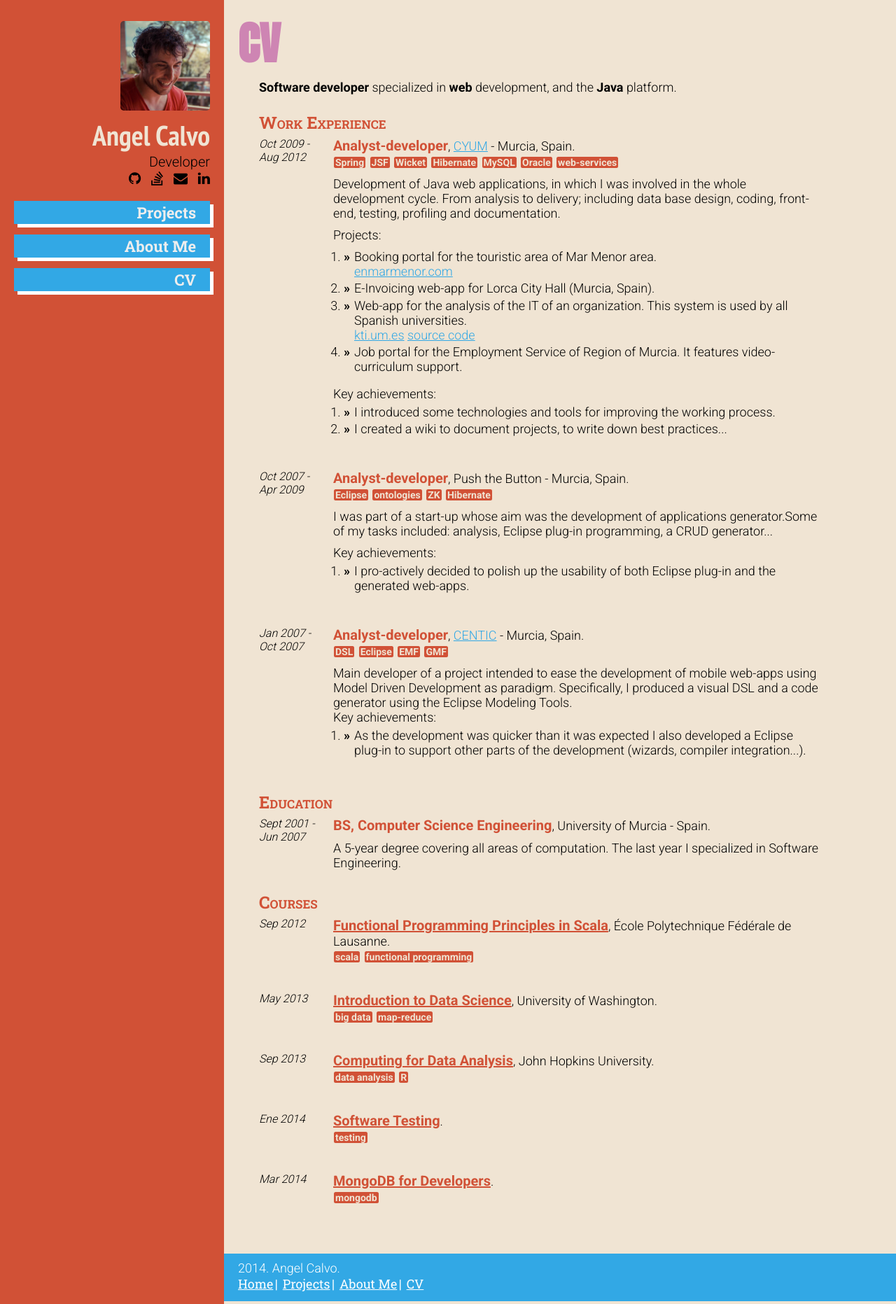
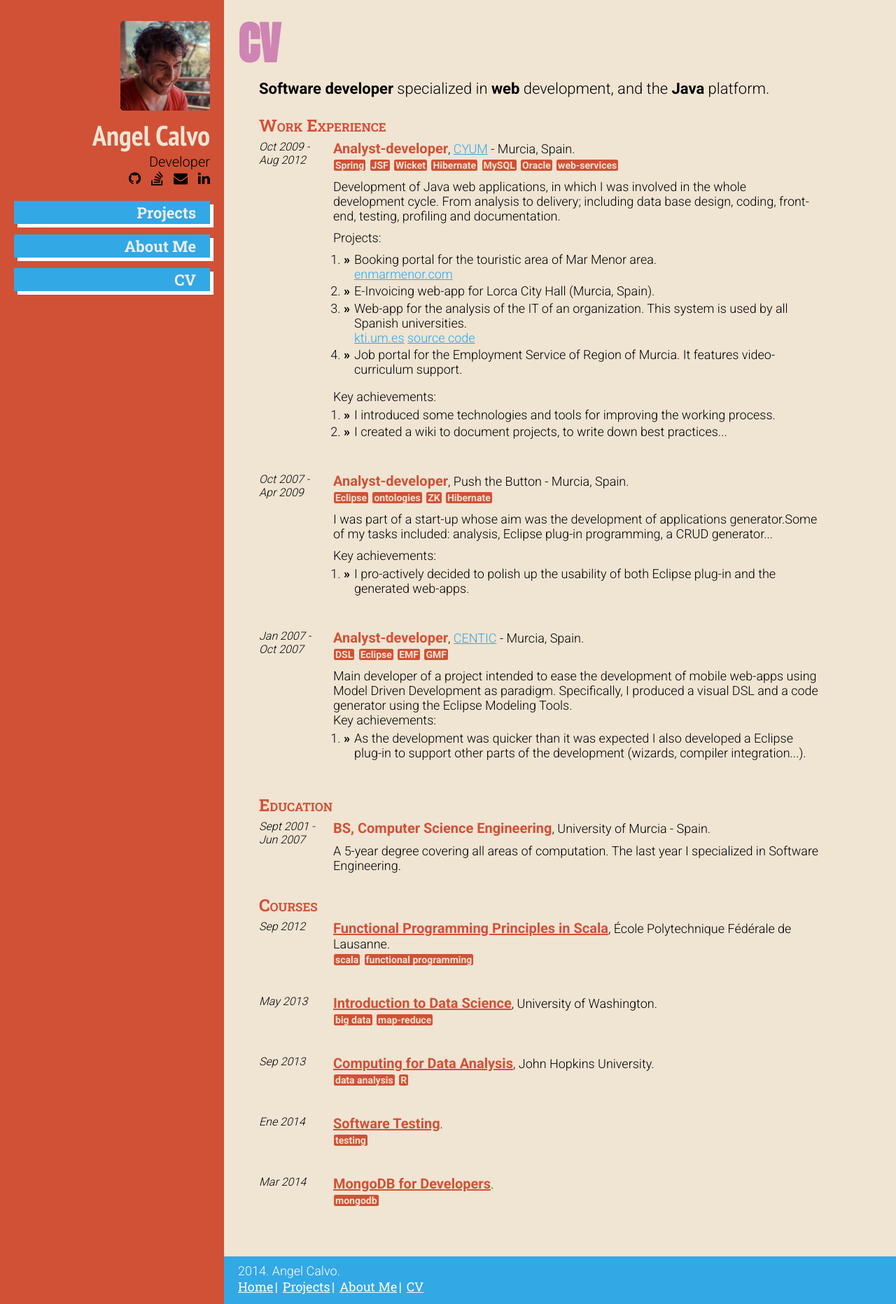
Before and after one commit to polypiel/polypiel.github.io, a Jekyll site: the page built from src/cv.html, in a window 1280 px wide. Shown: the whole page at 70% size. Built offline with Jekyll 4.4.1, drawn with Linux system fonts in a browser that asks for light colours; nearby versions of some CDN libraries.

```diff
--- a/src/_data/cv.yml
+++ b/src/_data/cv.yml
@@ -1,5 +1,5 @@
 ---
-  statement: "<p><strong>Software developer</strong> specialized in <strong>web</strong> development, and the <strong>Java</strong> platform."
+  statement: "<p class='summary'><strong>Software developer</strong> specialized in <strong>web</strong> development, and the <strong>Java</strong> platform."
   sections:
     -
       name: "Work Experience"
```
